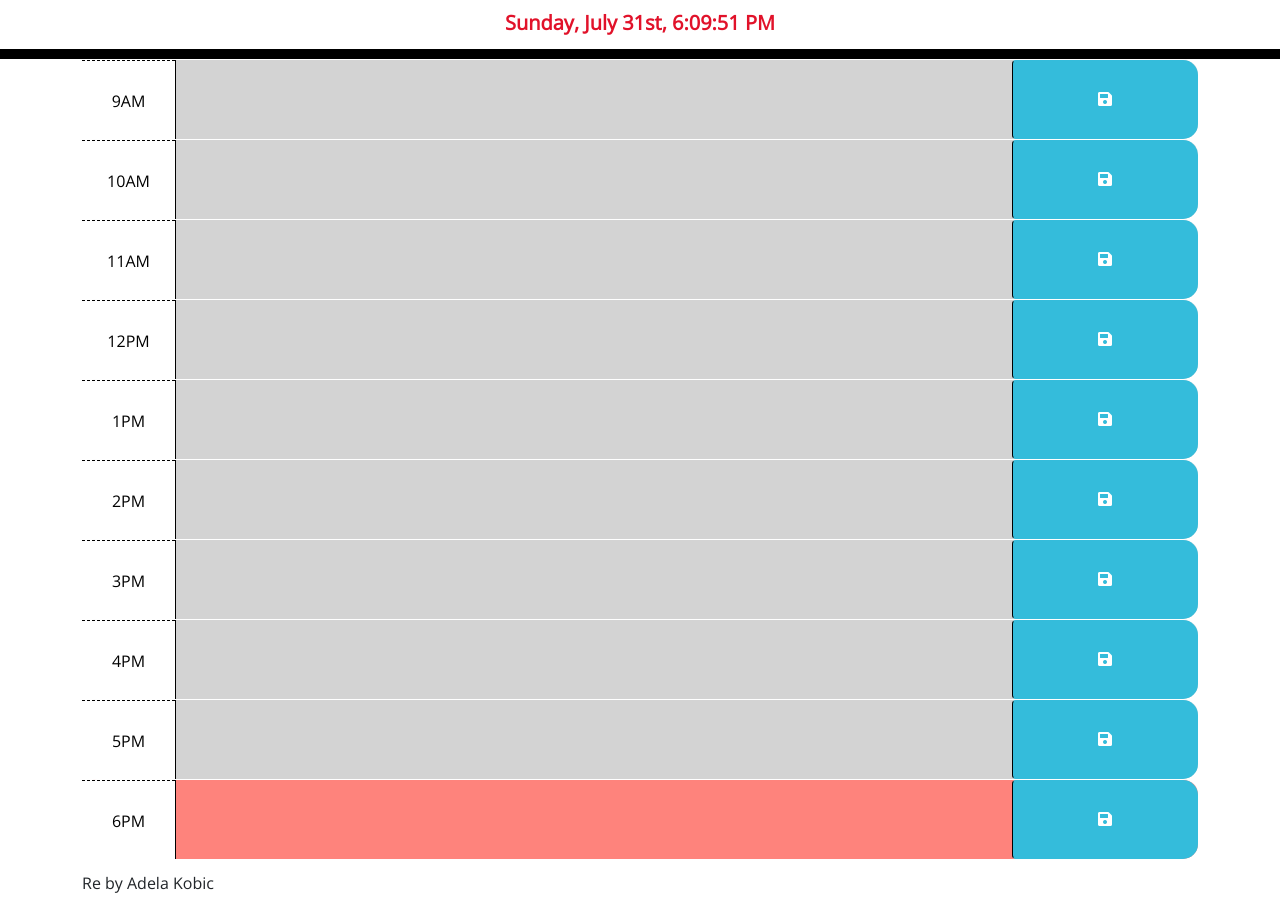
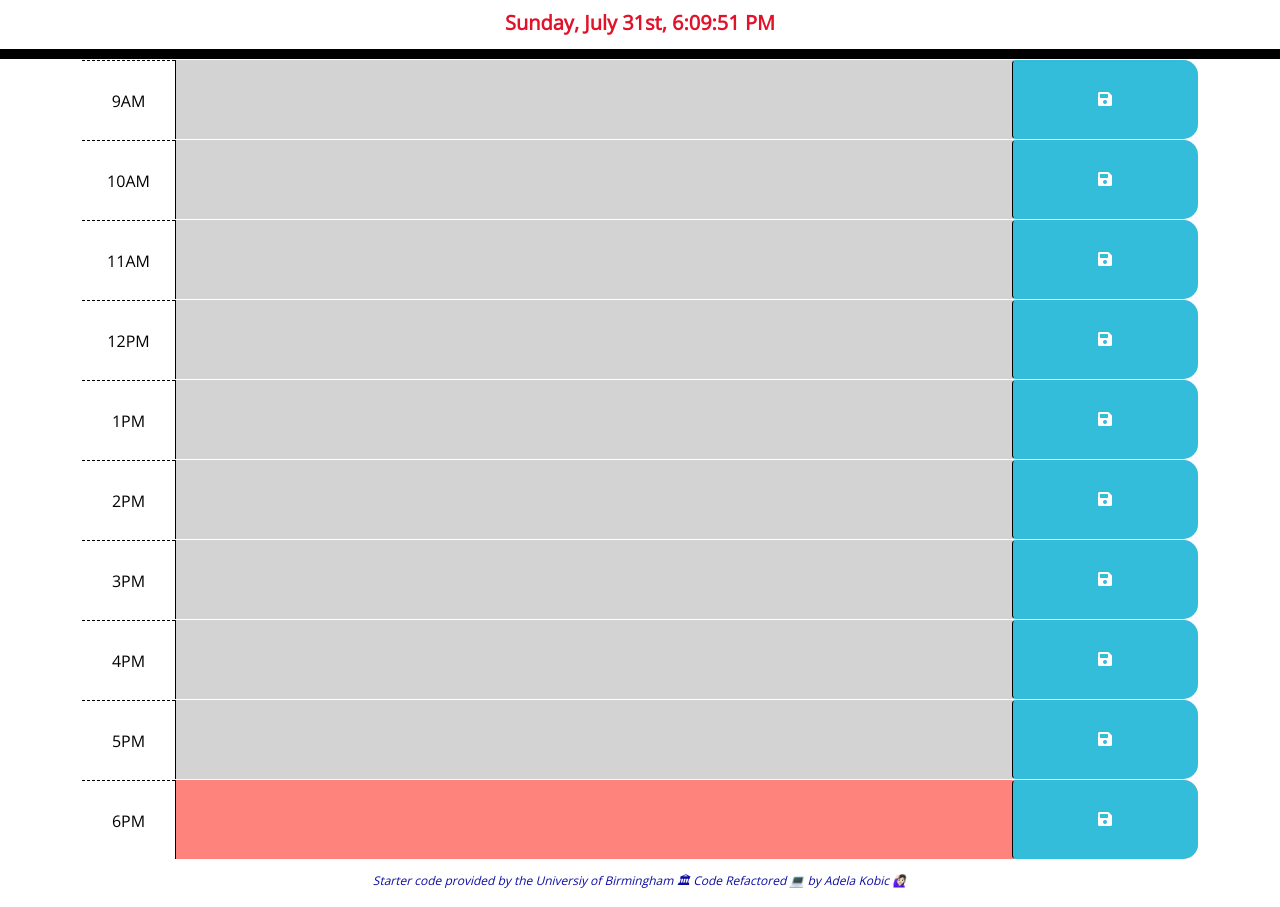
Before and after one commit to adelakobic/scheduleMe, a plain HTML site: page index.html in a window 1280 px wide. Shown: the part 108-1015 px from the top of the page. Drawn offline with nearby package versions, Linux system fonts and the light colour scheme.

Commit message:
updated some footer text & CSS

```diff
--- a/Assets/css/style.css
+++ b/Assets/css/style.css
@@ -86,3 +86,10 @@ body {
   .show {
     display: block;
   }
+
+  .foot{
+    font-size: 12px;
+    text-align: center;
+    color: rgb(12, 12, 163);
+    font-style: italic;
+  }
--- a/Assets/js/script.js
+++ b/Assets/js/script.js
@@ -16,11 +16,8 @@ $(document).ready(function () {
         $('.notification').removeClass('show');
       }, 5000);
 
-      // return text to the console log - not working as yet
+      // return text to the console log - not working as yet - is it needed?
       $(".description").text();
-      $( "p" ).click(function( event ) {
-        alert( event.text === this ); // true
-      });
     });
 
     function hourUpdater() {
--- a/index.html
+++ b/index.html
@@ -101,7 +101,7 @@
         </div>
       </div>
       <br>
-      <p>Re by Adela Kobic</p>
+      <p class="foot">Starter code provided by the Universiy of Birmingham 🏛 Code Refactored 💻 by Adela Kobic 🙋🏻‍♀️</p>
 
     </div>
     <!--<script src="https://cdnjs.cloudflare.com/ajax/libs/jquery/3.2.1/jquery.min.js"></script> old link -->
```
Also changed, not shown: 1 other file.
